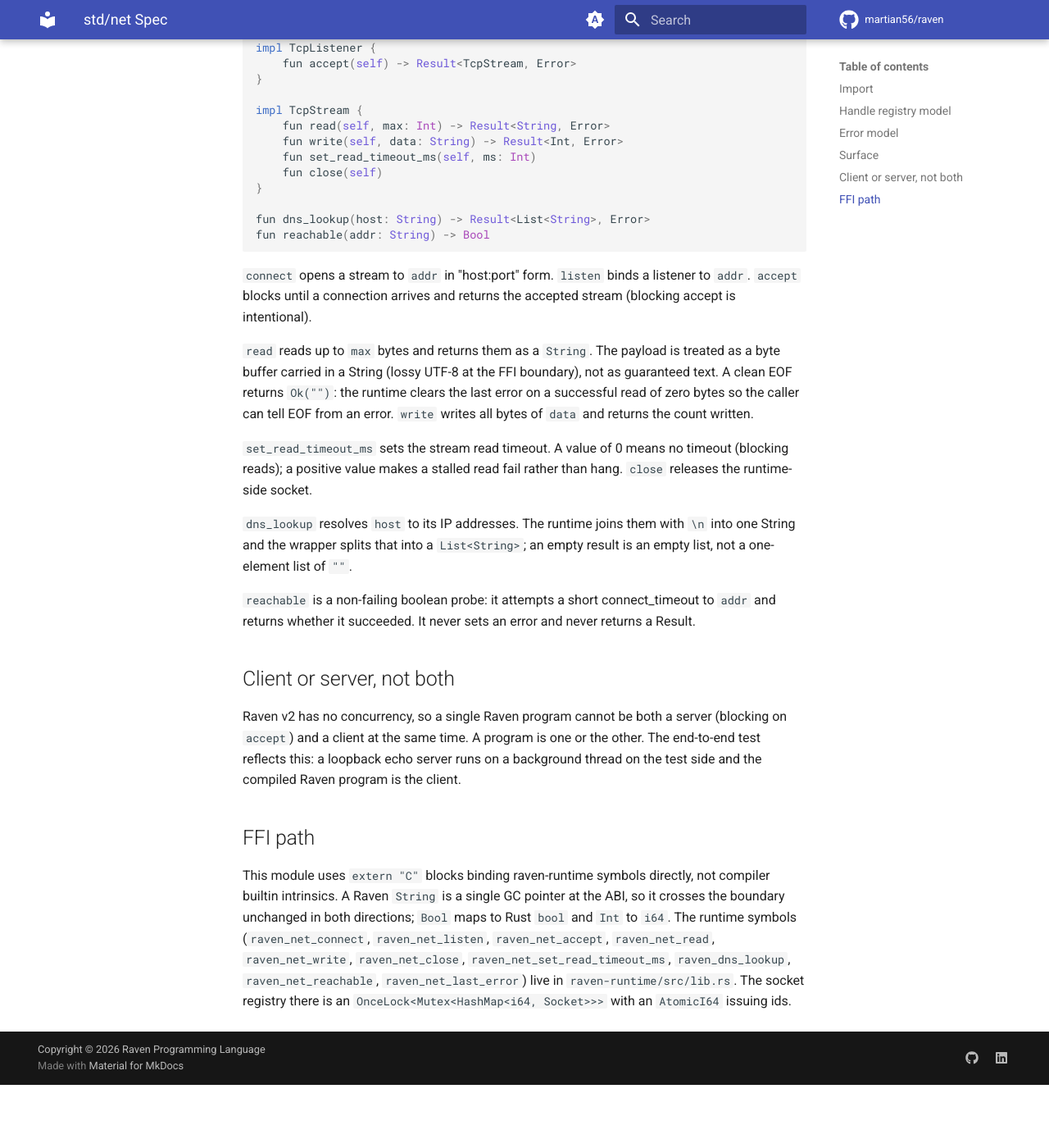
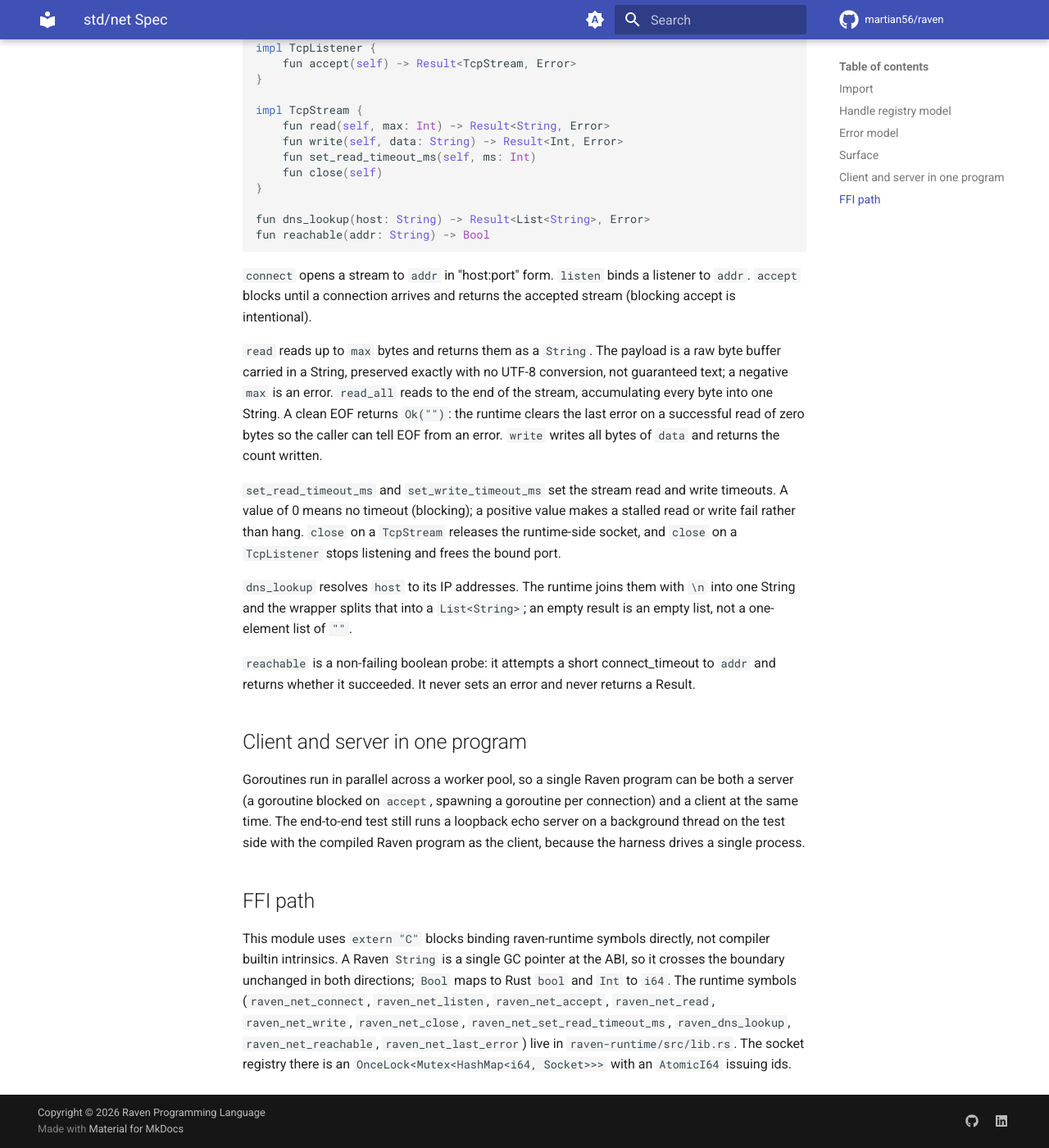
Before and after one commit to martian56/raven, an MkDocs documentation site: the page built from docs/v2/specs/std-net.md, in a window 1280 px wide and 1400 px high, scrolled down 1226 px. Shown: the whole window at 82% size. Built offline with MkDocs 1.6.1 and Material for MkDocs 9.7.7, drawn with Linux system fonts in a browser that asks for light colours; comment, search, counter and statistics services are not loaded; before the commit the page ends 2549 px from its top, so only the background shows below that.

Commit message:
docs: std/net reflects raw bytes and concurrency
The std/net guide, spec, and module header described pre-concurrency,
pre-raw-byte behavior: read doing lossy UTF-8 at the FFI boundary, no
concurrency, and a program being a client or a server but not both. read now
preserves raw bytes, and goroutines let one program be both. Also document
read_all, set_write_timeout_ms, and TcpListener.close, which the guide and
spec omitted.

Fixes #634

```diff
--- a/Cargo.toml
+++ b/Cargo.toml
@@ -2,7 +2,7 @@
 members = [".", "raven-runtime"]
 
 [workspace.package]
-version = "2.18.167"
+version = "2.18.168"
 edition = "2021"
 authors = ["martian56"]
 license = "MIT"
--- a/docs/v2/specs/std-net.md
+++ b/docs/v2/specs/std-net.md
@@ -67,16 +67,19 @@ fun reachable(addr: String) -> Bool
 listener to `addr`. `accept` blocks until a connection arrives and returns
 the accepted stream (blocking accept is intentional).
 
-`read` reads up to `max` bytes and returns them as a `String`. The payload
-is treated as a byte buffer carried in a String (lossy UTF-8 at the FFI
-boundary), not as guaranteed text. A clean EOF returns `Ok("")`: the runtime
-clears the last error on a successful read of zero bytes so the caller can
-tell EOF from an error. `write` writes all bytes of `data` and returns the
-count written.
+`read` reads up to `max` bytes and returns them as a `String`. The payload is
+a raw byte buffer carried in a String, preserved exactly with no UTF-8
+conversion, not guaranteed text; a negative `max` is an error. `read_all`
+reads to the end of the stream, accumulating every byte into one String. A
+clean EOF returns `Ok("")`: the runtime clears the last error on a successful
+read of zero bytes so the caller can tell EOF from an error. `write` writes all
+bytes of `data` and returns the count written.
 
-`set_read_timeout_ms` sets the stream read timeout. A value of 0 means no
-timeout (blocking reads); a positive value makes a stalled read fail rather
-than hang. `close` releases the runtime-side socket.
+`set_read_timeout_ms` and `set_write_timeout_ms` set the stream read and write
+timeouts. A value of 0 means no timeout (blocking); a positive value makes a
+stalled read or write fail rather than hang. `close` on a `TcpStream` releases
+the runtime-side socket, and `close` on a `TcpListener` stops listening and
+frees the bound port.
 
 `dns_lookup` resolves `host` to its IP addresses. The runtime joins them
 with `\n` into one String and the wrapper splits that into a
@@ -87,13 +90,13 @@ with `\n` into one String and the wrapper splits that into a
 connect_timeout to `addr` and returns whether it succeeded. It never sets an
 error and never returns a Result.
 
-## Client or server, not both
+## Client and server in one program
 
-Raven v2 has no concurrency, so a single Raven program cannot be both a
-server (blocking on `accept`) and a client at the same time. A program is
-one or the other. The end-to-end test reflects this: a loopback echo server
-runs on a background thread on the test side and the compiled Raven program
-is the client.
+Goroutines run in parallel across a worker pool, so a single Raven program can
+be both a server (a goroutine blocked on `accept`, spawning a goroutine per
+connection) and a client at the same time. The end-to-end test still runs a
+loopback echo server on a background thread on the test side with the compiled
+Raven program as the client, because the harness drives a single process.
 
 ## FFI path
 
```
Also changed, not shown: CHANGELOG.md (+6 -0 lines), docs/v2/guide/stdlib/net.md (+25 -10 lines), 1 other file.
